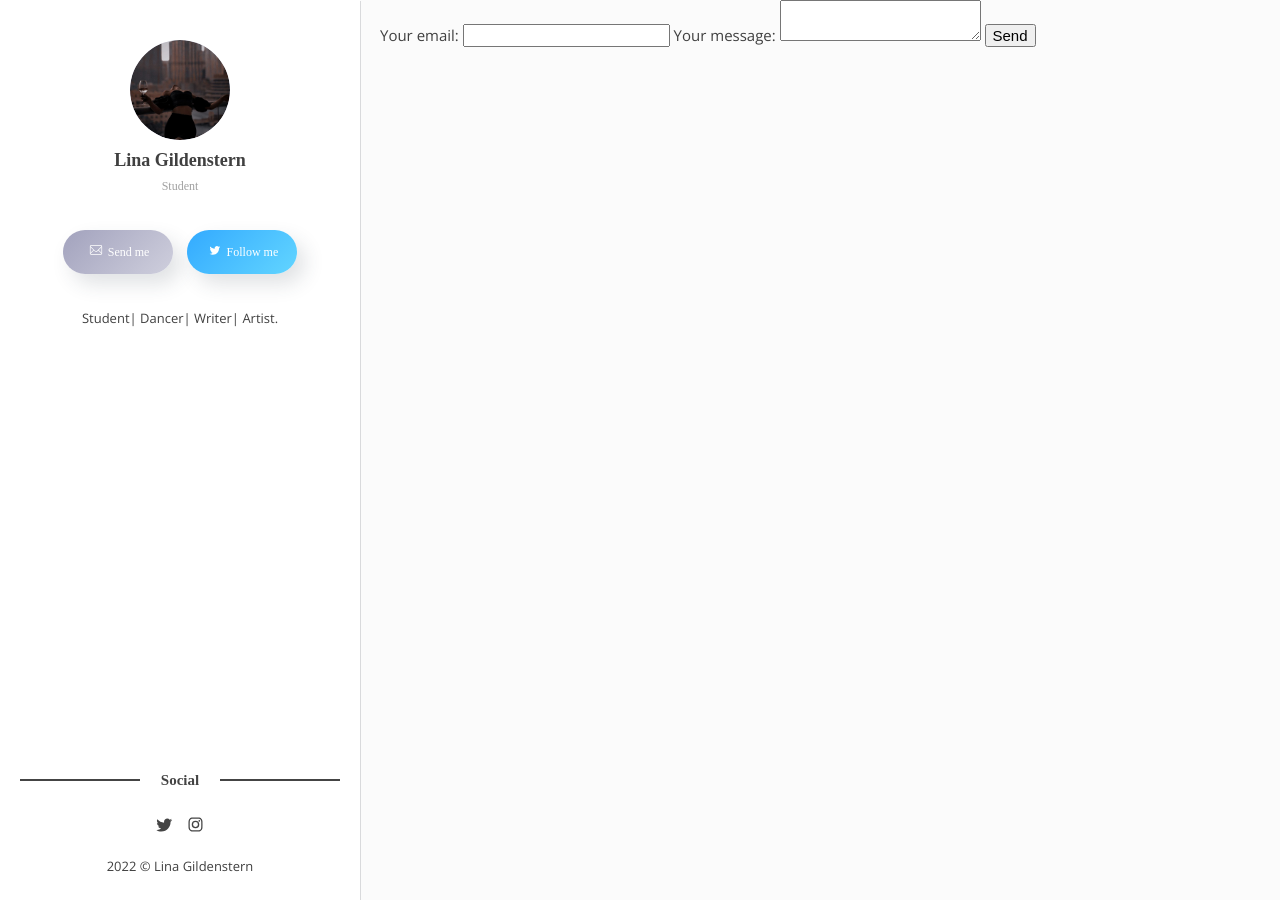
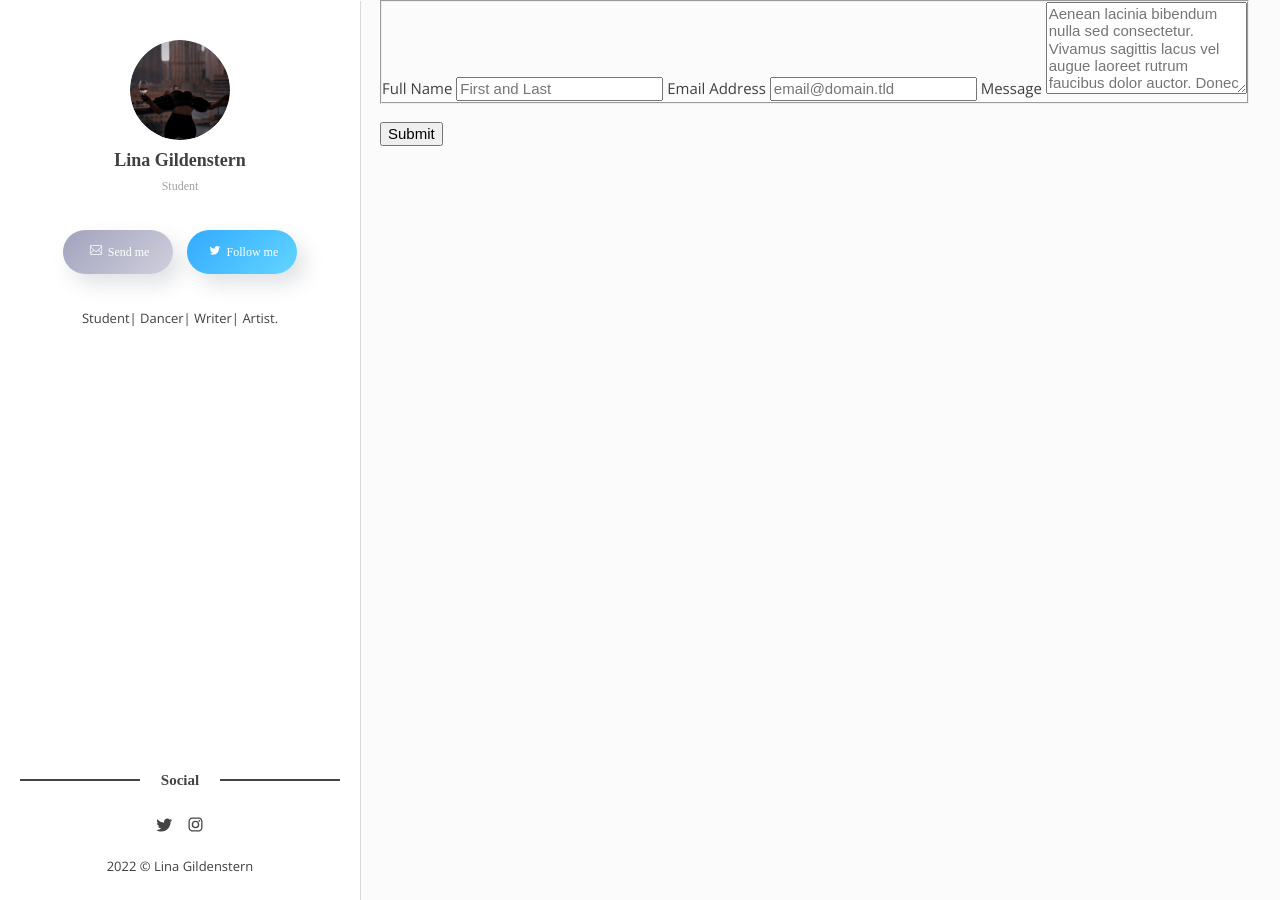
Before and after one commit to linaleona/linaleona.github.io, a Jekyll site: the page built from _pages/contact/index.html, in a window 1280 px wide. Built offline with Jekyll 4.4.1, drawn with Linux system fonts in a browser that asks for light colours; some web fonts are replaced.

Commit message:
Update index.html

```diff
--- a/_pages/contact/index.html
+++ b/_pages/contact/index.html
@@ -3,18 +3,15 @@ layout: home
 title: Contact
 permalink: /contact/
 ---
-<form
-  action="https://formspree.io/f/xoqrjwag"
-  method="POST"
->
-  <label>
-    Your email:
-    <input type="email" name="_replyto">
-  </label>
-  <label>
-    Your message:
-    <textarea name="message"></textarea>
-  </label>
-  <!-- your other form fields go here -->
-  <button type="submit">Send</button>
+<form id="fs-frm" name="simple-contact-form" accept-charset="utf-8" action="https://formspree.io/f/{form_id}" method="post">
+  <fieldset id="fs-frm-inputs">
+    <label for="full-name">Full Name</label>
+    <input type="text" name="name" id="full-name" placeholder="First and Last" required="">
+    <label for="email-address">Email Address</label>
+    <input type="email" name="_replyto" id="email-address" placeholder="email@domain.tld" required="">
+    <label for="message">Message</label>
+    <textarea rows="5" name="message" id="message" placeholder="Aenean lacinia bibendum nulla sed consectetur. Vivamus sagittis lacus vel augue laoreet rutrum faucibus dolor auctor. Donec ullamcorper nulla non metus auctor fringilla nullam quis risus." required=""></textarea>
+    <input type="hidden" name="_subject" id="email-subject" value="Contact Form Submission">
+  </fieldset>
+  <input type="submit" value="Submit">
 </form>
```
